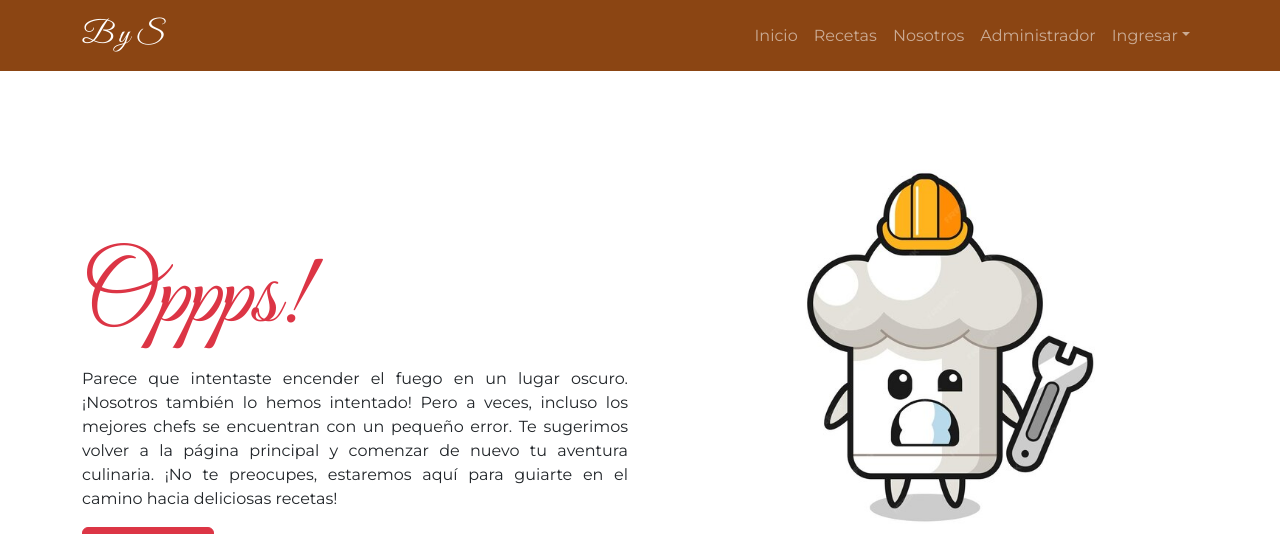
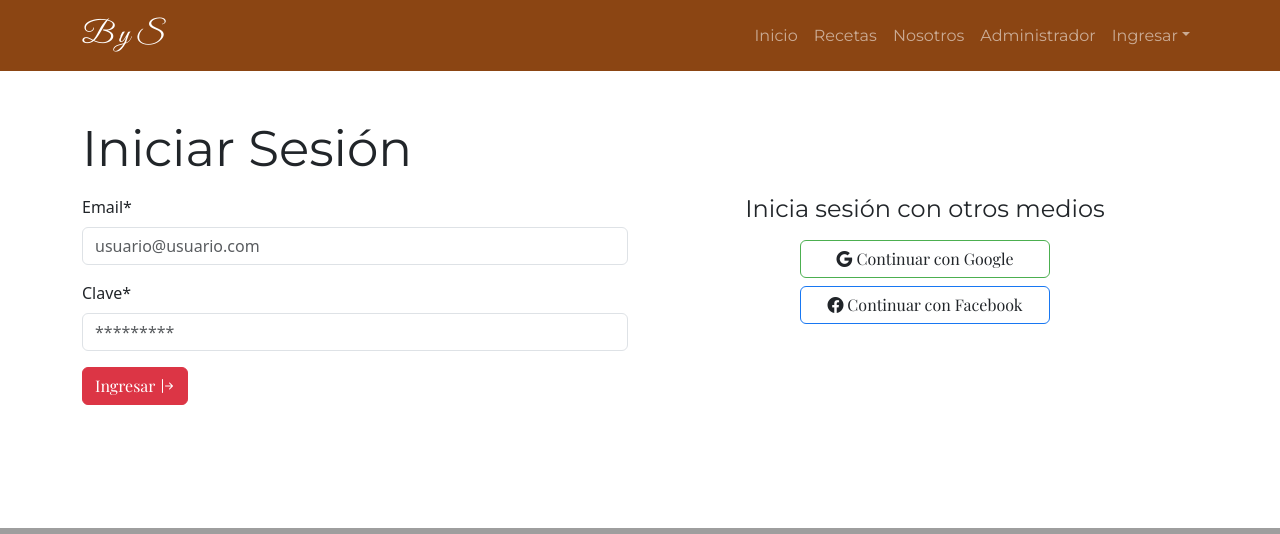
Before and after one commit to Agustin030s/blogderecetasFE, a React (Vite) app: page /login in a window 1280 px wide. Shown: the top 534 px of the page. Built offline with nearby package versions, Linux system fonts and the light colour scheme; grey boxes are pictures that could not be loaded; a web font is replaced by a local one.

Commit message:
se termino con el componente de login

```diff
--- a/src/App.css
+++ b/src/App.css
@@ -1,5 +1,5 @@
 @import url("https://fonts.googleapis.com/css2?family=Great+Vibes&family=Montserrat:ital,wght@0,100..900;1,100..900&display=swap");
-@import url('https://fonts.googleapis.com/css2?family=Pacifico&family=Playfair+Display:ital,wght@0,400..900;1,400..900&display=swap');
+@import url("https://fonts.googleapis.com/css2?family=Pacifico&family=Playfair+Display:ital,wght@0,400..900;1,400..900&display=swap");
 
 #root {
   display: flex;
@@ -33,7 +33,8 @@ select {
   font-style: normal;
 }
 
-button, .btn {
+button,
+.btn {
   font-family: "Playfair Display", serif !important;
   font-weight: 400 !important;
   font-style: normal !important;
@@ -157,32 +158,55 @@ footer p {
   color: #fff;
 }
 
-.imgTabla{
+.imgTabla {
   width: 150px;
   height: 150px;
   object-fit: cover;
 }
 
-.filaDescripcion{
+.filaDescripcion {
   max-width: 250px;
 }
 
-.filaNombre{
+.filaNombre {
   max-width: 150px;
 }
 
-.filaEmail{
+.filaEmail {
   max-width: 200px;
 }
 
-.tituloFormulario{
+.tituloFormulario {
   font-family: "Montserrat", sans-serif;
   font-weight: 400;
   font-style: normal;
 }
 
-#ingredientes, #preparacion{
-  resize: none
+#ingredientes,
+#preparacion {
+  resize: none;
+}
+
+.btnGoogle {
+  border: 1px solid #4CAF50;
+  width: 250px;
+  text-align: center;
+}
+
+.btnFacebook {
+  border: 1px solid #1877f2;
+  width: 250px;
+  text-align: center;
+}
+
+.btnGoogle:hover {
+  color: #fff;
+  background-color: #4CAF50;
+}
+
+.btnFacebook:hover {
+  color: #fff;
+  background-color: #1877f2;
 }
 
 /* Estilos para dispositivos medianos */
--- a/src/App.jsx
+++ b/src/App.jsx
@@ -11,6 +11,7 @@ import Recetas from "./components/pages/Recetas";
 import Administrador from "./components/pages/Administrador";
 import FormularioRecetas from "./components/pages/recetas/FormularioRecetas";
 import FormularioUsuarios from "./components/pages/usuarios/FormularioUsuarios";
+import Login from "./components/pages/Login";
 
 function App() {
   return (
@@ -24,8 +25,15 @@ function App() {
           path="/administrador"
           element={<Administrador></Administrador>}
         ></Route>
-        <Route path="/administrador/crear" element={<FormularioRecetas></FormularioRecetas>}></Route>
-        <Route path="/administrador/crearusuario" element={<FormularioUsuarios></FormularioUsuarios>}></Route>
+        <Route
+          path="/administrador/crear"
+          element={<FormularioRecetas></FormularioRecetas>}
+        ></Route>
+        <Route
+          path="/administrador/crearusuario"
+          element={<FormularioUsuarios></FormularioUsuarios>}
+        ></Route>
+        <Route path="/login" element={<Login></Login>}></Route>
         <Route path="/*" element={<Error404></Error404>}></Route>
       </Routes>
       <Footer></Footer>
--- /dev/null
+++ b/src/components/pages/Login.jsx
@@ -0,0 +1,98 @@
+import { Container, Row, Col, Form, Button } from "react-bootstrap";
+import { useForm } from "react-hook-form";
+import { Link } from "react-router-dom";
+
+const Login = () => {
+  const {
+    register,
+    handleSubmit,
+    formState: { errors },
+    reset,
+    setValue,
+  } = useForm();
+
+  const onSubmit = (usuario) => {
+    console.log(usuario);
+  };
+  return (
+    <Container className="my-5 mainContainer">
+      <h2 className="tituloFormulario mb-3">Iniciar Sesión</h2>
+      <Row>
+        <Col md="6">
+          <Form onSubmit={handleSubmit(onSubmit)}>
+            <Form.Group className="mb-3" controlId="email">
+              <Form.Label>Email*</Form.Label>
+              <Form.Control
+                type="email"
+                placeholder="usuario@usuario.com"
+                {...register("email", {
+                  required: "El email es obligatorio",
+                  minLength: {
+                    value: 10,
+                    message: "El email debe tener 10 caracteres como mínimo",
+                  },
+                  maxLength: {
+                    value: 340,
+                    message: "El email debe tener 340 caracteres como máximo",
+                  },
+                  pattern: {
+                    value:
+                      /^[a-zA-Z0-9.!#$%&'*+/=?^_`{|}~-]+@[a-zA-Z0-9-]+(?:\.[a-zA-Z0-9-]+)*$/,
+                    message: "El email ingresado no es válido",
+                  },
+                })}
+              ></Form.Control>
+              <Form.Text className="text-danger">
+                {errors.email?.message}
+              </Form.Text>
+            </Form.Group>
+            <Form.Group className="mb-3" controlId="clave">
+              <Form.Label>Clave*</Form.Label>
+              <Form.Control
+                type="password"
+                placeholder="*********"
+                {...register("clave", {
+                  required: "La clave es obligatoria",
+                  minLength: {
+                    value: 8,
+                    message: "La clave debe tener 8 caracteres como mínimo",
+                  },
+                  maxLength: {
+                    value: 16,
+                    message: "La clave debe tener 16 caracteres como máximo",
+                  },
+                  pattern: {
+                    value: /^(?=\w*\d)(?=\w*[A-Z])(?=\w*[a-z])\S{8,16}$/,
+                    message:
+                      "La clave debe tener al menos una mayuscula, miniscula y un número",
+                  },
+                })}
+              ></Form.Control>
+              <Form.Text className="text-danger">
+                {errors.clave?.message}
+              </Form.Text>
+            </Form.Group>
+            <Form.Group className="mb-3" controlId="usuario">
+              <Button type="submit" variant="danger" className="me-2">
+                Ingresar <i class="bi bi-arrow-bar-right"></i>
+              </Button>
+            </Form.Group>
+          </Form>
+        </Col>
+        <Col md="6">
+          <h4 className="text-center mb-3">Inicia sesión con otros medios</h4>
+          <div className="d-flex flex-column justify-content-center align-items-center">
+            <Link to="/error404" className="btn btnGoogle mb-2">
+            <i class="bi bi-google"></i> Continuar con Google
+            </Link>
+            <Link to="/error404" className="btn btnFacebook mb-2">
+            <i class="bi bi-facebook"></i> Continuar con Facebook
+            </Link>
+          </div>
+        </Col>
+      </Row>
+    </Container>
+  );
+};
+
+export default Login;
--- a/src/components/pages/recetas/FormularioRecetas.jsx
+++ b/src/components/pages/recetas/FormularioRecetas.jsx
@@ -16,7 +16,7 @@ const FormularioRecetas = () => {
   }
 
   return (
-    <Container className="my-4">
+    <Container className="my-4 mainContainer">
       <h2 className="tituloFormulario mb-2 text-center">Agregar Receta</h2>
       <Form onSubmit={handleSubmit(onSubmit)}>
         <Form.Group className="mb-3" controlId="nombreReceta">
--- a/src/components/pages/usuarios/FormularioUsuarios.jsx
+++ b/src/components/pages/usuarios/FormularioUsuarios.jsx
@@ -16,7 +16,7 @@ const FormularioUsuarios = () => {
   };
 
   return (
-    <Container className="my-4">
+    <Container className="my-4 mainContainer">
       <h2 className="tituloFormulario mb-2 text-center">Agregar Usuario</h2>
       <Form onSubmit={handleSubmit(onSubmit)}>
         <Form.Group className="mb-3" controlId="nombreCompleto">
```
